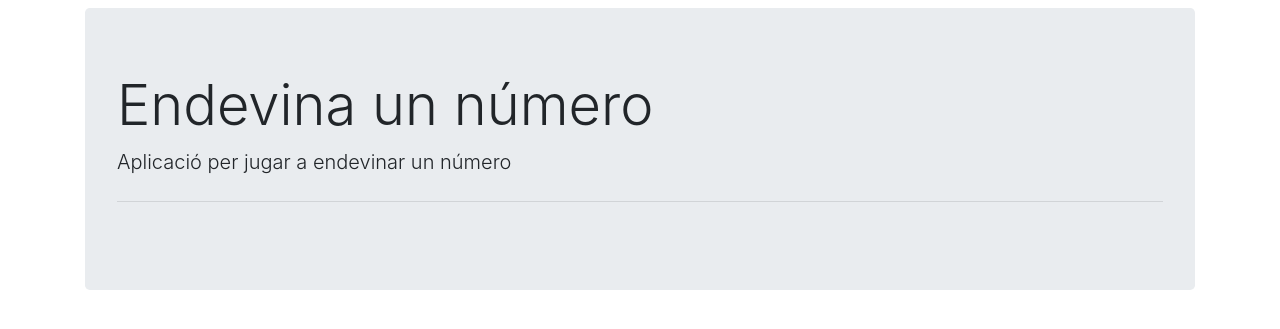
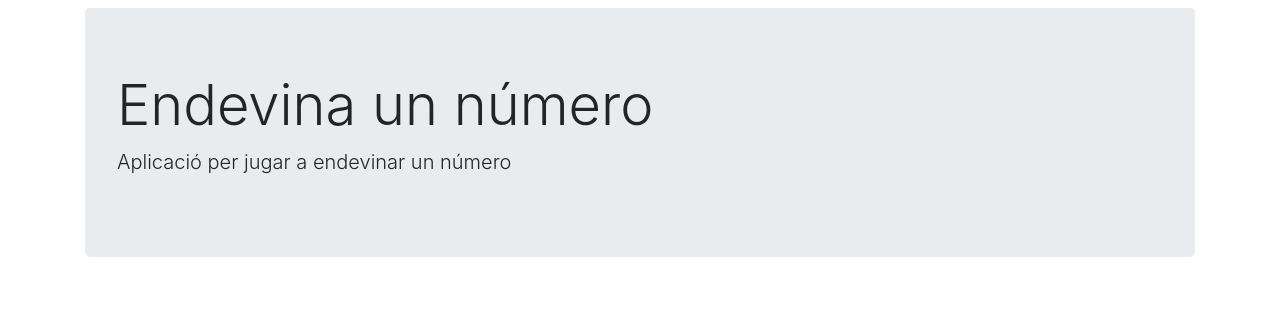
Before and after one commit to rcervera/DAW-M07-UF2-NF1-ACT05-MVC-Endevina-Enunciat, a PHP site: page / in a window 1280 px wide. Shown: the part 56-385 px from the top of the page. Run offline with PHP 8.4, Linux system fonts and the light colour scheme.

Commit message:
Update principal.php

```diff
--- a/vistes/default/principal.php
+++ b/vistes/default/principal.php
@@ -3,6 +3,6 @@
 	  <div class="jumbotron mt-2">
 		  <h1 class="display-4">Endevina un número</h1>
 		  <p class="lead">Aplicació per jugar a endevinar un número</p>
-		  <hr class="my-4"></hr>
+		  </hr>
 	  </div>
    </div>
```
